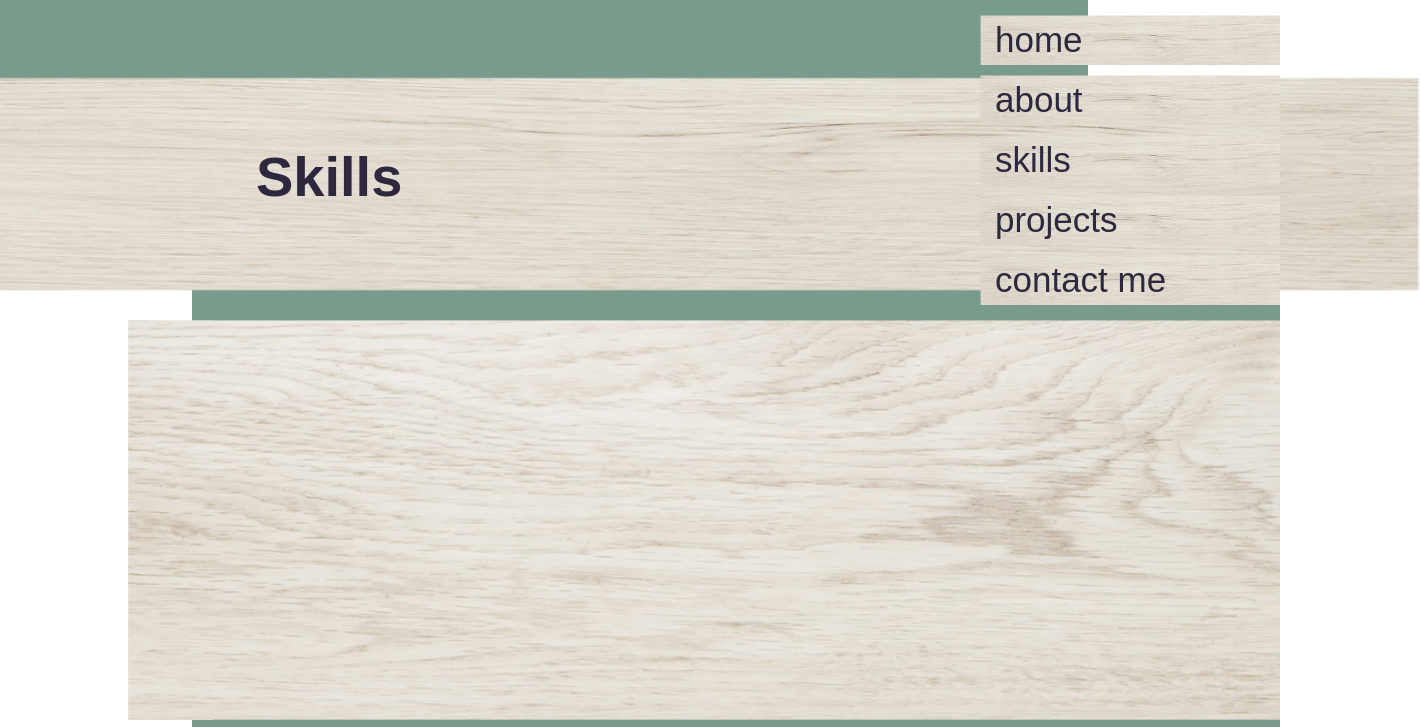
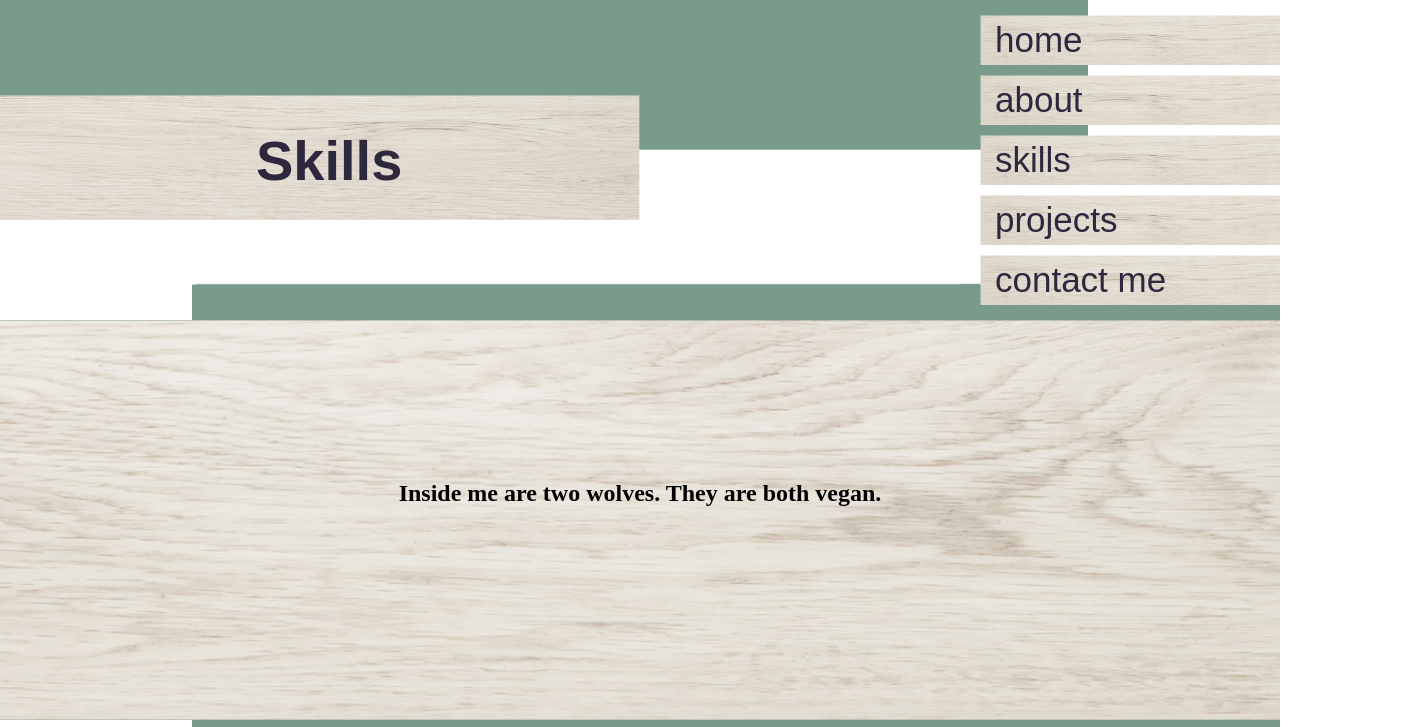
Before and after one commit to ScaryGrandma/ScaryGrandma.github.io, a plain HTML site: page skills.html in a window 1280 px wide. Shown: the top 727 px of the page, 1420 px wide, since content can reach past the window. Drawn offline with Linux system fonts and the light colour scheme.

Commit message:
Add files via upload

```diff
--- a/skills.html
+++ b/skills.html
@@ -15,9 +15,11 @@
         <img src="images/plank.png" alt="background element plank" class="plank-alt">
     </background>
     <main>
-          <img src="images/plank-large-alt.png" alt="background element large plank" class="h2-alt-container">
-          <div class="h1-alt"><h1>Skills</h1></div>
-        </div>
+      <div class="h1-alt"><h1>Skills</h1></div>
+          <img src="images/plank-large-alt.png" alt="background element large plank" class="plank-large-alt">
+          <div class="h2-alt-container">
+            <div class="h2-alt"><h2>Inside me are two wolves. They are both vegan.</h2></div>
+          </div>
     </main>
     <nav>
       <nav class="navbar">
@@ -30,9 +32,9 @@
     </nav>
     <footer>
       <div class="footer-container">
-        <div class="footer-item"><img src="images/icon-github.png" width="50px" height="50px" alt="github"></div>
-        <div class="footer-item"><img src="images/icon-ln.png" width="50px" height="50px" alt="ln"></div>
-        <div class="footer-item"><img src="images/icon-email.png" width="50px" height="50px" alt="email"></div>
+        <div class="footer-item"><a href="https://github.com/ScaryGrandma"><img src="images/icon-github.png" width="50px" height="50px" alt="github"></a></div>
+        <div class="footer-item"><a href="https://www.linkedin.com/in/samuel-shiver/"><img src="images/icon-ln.png" width="50px" height="50px" alt="ln"></a></div>
+        <div class="footer-item"><a href = "mailto: ross.shiver@gmail.com"><img src="images/icon-email.png" width="50px" height="50px" alt="email"></a></div>
     </div>
    </footer>
 </body>
--- a/style.css
+++ b/style.css
@@ -1,65 +1,63 @@
-html{
-  width:100%;
-  height:100%
+html {
+  width: 100%;
+  height: 100%;
 }
-*{
-    margin:0;
-    padding:0;
+* {
+  margin: 0;
+  padding: 0;
   overflow: hidden;
 }
-.bg-center{
+.bg-center {
   z-index: -2;
-  position:absolute;
-  top:50%;
-  left:50%;
-  transform:translate(-50%, -50%);
-  height:100%;
+  position: absolute;
+  top: 50%;
+  left: 50%;
+  transform: translate(-50%, -50%);
+  height: 100%;
   width: clamp(800px, 70%, 100%);
-  height:clamp(800px, 100%, 100%);
 }
-.bg-right{
-right:0px;
+.bg-right {
+  right: 0px;
 }
-.bg-left{
-left:0px;
+.bg-left {
+  left: 0px;
 }
-.bg-side{
+.bg-side {
   z-index: -3;
-  position:absolute;
-  height:100%;
-  width:clamp(0px, 25%, 25%);
-  top:0px;
-  bottom:0px;
+  position: absolute;
+  height: 100%;
+  width: clamp(0px, 25%, 25%);
+  top: 0px;
+  bottom: 0px;
 }
-.plank{
-  position:absolute;
-  top:66%;
-  transform:translate(0%, -66%);
-  height:223px;
-  left:0px;
+.plank {
+  position: absolute;
+  top: 66%;
+  transform: translate(0%, -66%);
+  height: 223px;
+  left: 0px;
   width: clamp(950px, 75%, 75%);
 }
-.main{
+.main {
   z-index: 2;
   position: absolute;
-  padding:3vw;
-  display:grid;
+  padding: 3vw;
+  display: grid;
   gap: min(2rem, 5vw);
-  top:66%;
-  left:33%;
-  transform:translate(-33%, -66%);
+  top: 66%;
+  left: 33%;
+  transform: translate(-33%, -66%);
   grid-template-columns: 1fr 1fr;
-  min-width:800px;
+  min-width: 800px;
   white-space: nowrap;
 }
 
-.headers{
+.headers {
   margin-top: 210px;
   font-family: arial;
   color: #2d283e;
   font-size: 22px;
   padding-top: 20px;
-
 }
 h1 {
   font-size: 56px;
@@ -83,7 +81,8 @@ h1 {
   margin-top: 10px;
   width: 300px;
   height: 50px;
-    &:hover{ transform:translateX(10px);
+  &:hover {
+    transform: translateX(10px);
   }
   transition: transform 200ms ease-in-out;
 }
@@ -91,48 +90,61 @@ h1 {
   padding-top: 5px;
   padding-left: 15px;
 }
-  .plank-alt{
-    position:absolute;
-    top:15%;
-    transform:translate(0%, -20%);
-    height:213px;
-    left:0px;
-    width: clamp(px, 50%, 50%);
-    max-height:20% 500px;
+.plank-alt {
+  position: absolute;
+  top: 15%;
+  transform: translate(0%, -20%);
+  height: 125px;
+  left: 0px;
+  width: clamp(200px, 50%, 50%);
+  max-height: 20% 500px;
 }
-  .h1-alt{
-    position:absolute;
-    top:18%;
+.h1-alt {
+  position: absolute;
+  top: 16%;
   left: 20%;
   font-family: arial;
   color: #2d283e;
   font-size: 64px;
 }
-.h2-alt-container{
-  background-image: url(images/plank-large-alt.png);
-    display:flex;
-    position:absolute;
-    bottom:10%;
-    right:0px;
-    width: clamp(90%, 90%, 90%);
-    height:clamp(263.67px, 50%, 50%);
+.h2-alt-container {
+  display: flex;
+  position: absolute;
+  min-width: 90%;
+  max-height: 50%;
+  right: 0px;
+  margin-top: 40vh;
+  justify-content: center;
+}
+.h2-alt {
+  margin-right:20vw;
+  margin-left:10vw;
+  margin-top:20vh;
+}
+.plank-large-alt {
+  display: flex;
+  position: absolute;
+  min-width: 90%;
+  max-height: 50%;
+  bottom: 10%;
+  right: 0px;
 }
 
 .footer-container {
-  display:grid;
-  position:absolute;
+  display: grid;
+  position: absolute;
   grid-template-columns: 1fr 1fr 1fr;
   grid-template-areas: ". . .";
   left: 50%;
-  gap:10px;
+  gap: 10px;
   transform: translateX(-50%);
-  bottom:1em;
+  bottom: 1em;
   align-items: end;
-  height:100px;
+  height: 100px;
 }
-.footer-item{
-  &:hover{ transform:translateY(-10px);
+.footer-item {
+  &:hover {
+    transform: translateY(-10px);
   }
-    transition: transform 400ms ease-in-out;
-
+  transition: transform 200ms ease-in-out;
 }
```
Also changed, not shown: about.html (+6 -5 lines), contact-me.html (+6 -6 lines), index.html (+3 -3 lines), projects.html (+8 -6 lines), 1 other file. Lines whose indentation alone changed are shown as unchanged.
